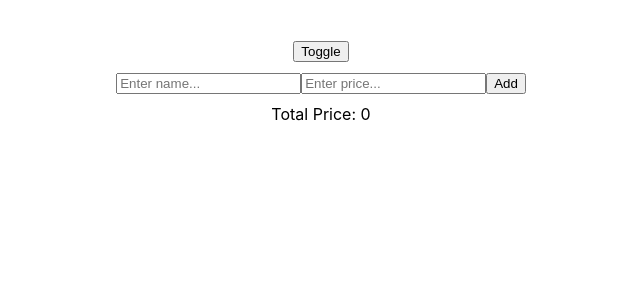
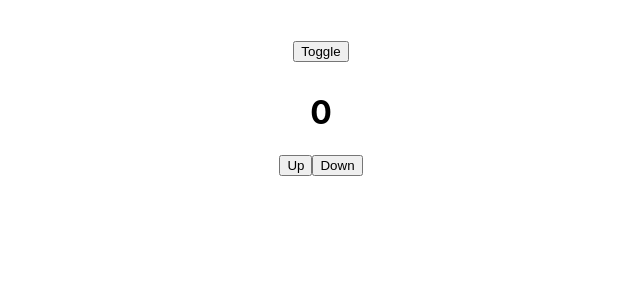
Before and after one commit to sontriplelift/react-app, a React (Create React App) app: page / in a window 1280 px wide. Both pictures are taken after a click on the button "Toggle". Shown: the top 300 px of the page, without its empty margins (319-959 px from the left). Built offline with nearby package versions, Linux system fonts and the light colour scheme.

Commit message:
useReducer

```diff
--- a/src/App.js
+++ b/src/App.js
@@ -8,6 +8,7 @@ import CountUseRef from './CountUseRef';
 import CountMemo from './CountMemo';
 import CountUseCallback from './CountUseCallback';
 import SampleUseMemo from './SampleUseMemo';
+import SampleUseReducer from './SampleUseReducer';
 
 function App() {
   const [show, setShow] = useState(false);
@@ -36,7 +37,8 @@ function App() {
       {/* {show && <CountUseCallback onIncrease={handleIncrease}/>}
       <h1>{count}</h1> */}
 
-      {show && <SampleUseMemo />}
+      {/* {show && <SampleUseMemo />} */}
+      {show && <SampleUseReducer />}
     </div>
   );
 }
--- /dev/null
+++ b/src/SampleUseReducer.js
@@ -0,0 +1,39 @@
+/**
+ * 1. Init state
+ * 2. Actions
+ * 3. Reducer
+ * 4. Dispatch
+ */
+
+import { useReducer } from "react";
+
+const initValue = 0;
+
+const UP_ACTION = 'up';
+const DOWN_ACTION = 'down';
+
+const reducer = (state, action) => {
+  console.log('reducer running...');
+  switch(action) {
+    case UP_ACTION:
+      return state + 1;
+    case DOWN_ACTION:
+      return state - 1;
+    default:
+      throw new Error('Invalid action!');
+  }
+}
+
+function SampleUseReducer() {
+  const [count, dispatch] = useReducer(reducer, initValue);
+
+  return (
+    <div>
+      <h1>{count}</h1>
+      <button onClick={() => dispatch(UP_ACTION)}>Up</button>
+      <button onClick={() => dispatch(DOWN_ACTION)}>Down</button>
+    </div>
+  );
+}
+
+export default SampleUseReducer;
```
